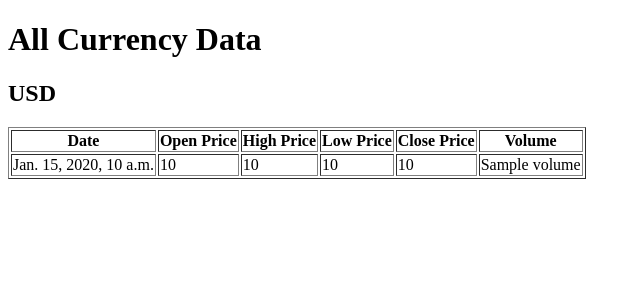
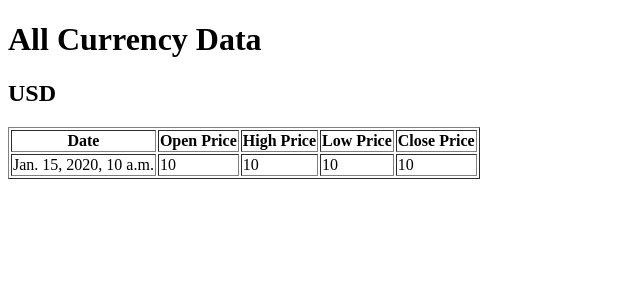
Before and after one commit to watanaprasit/hedgeWiseBack, a Django app: template main/templates/home.html in a window 1280 px wide. Shown: the top 300 px of the page, without its empty margins (0-641 px from the left). Run offline with Django 5.2, Linux system fonts and the light colour scheme; the template is opened without the code that fills it: most values are stand-ins (such as "Sample title", 1, 10 or a date in 2020).

Commit message:
html changes

```diff
--- a/main/templates/home.html
+++ b/main/templates/home.html
@@ -3,7 +3,10 @@
 <head>
     <meta charset="UTF-8">
     <meta name="viewport" content="width=device-width, initial-scale=1.0">
-    <title>Currency Data</title>
+    <title>HedgeWise</title>
+    {% load static %}
+    <link rel="icon" href="{% static 'images/HedgeWiseFavicon.ico' %}" type="image/x-icon">
+</head>
 </head>
 <body>
     <h1>All Currency Data</h1>
@@ -19,7 +22,6 @@
                         <th>High Price</th>
                         <th>Low Price</th>
                         <th>Close Price</th>
-                        <th>Volume</th>
                     </tr>
                 </thead>
                 <tbody>
@@ -30,7 +32,6 @@
                         <td>{{ entry.high_price }}</td>
                         <td>{{ entry.low_price }}</td>
                         <td>{{ entry.close_price }}</td>
-                        <td>{{ entry.volume }}</td>
                     </tr>
                     {% empty %}
                     <tr>
```
Also changed, not shown: main/static/images/HedgeWiseFavicon.ico (added), 3 other files.
